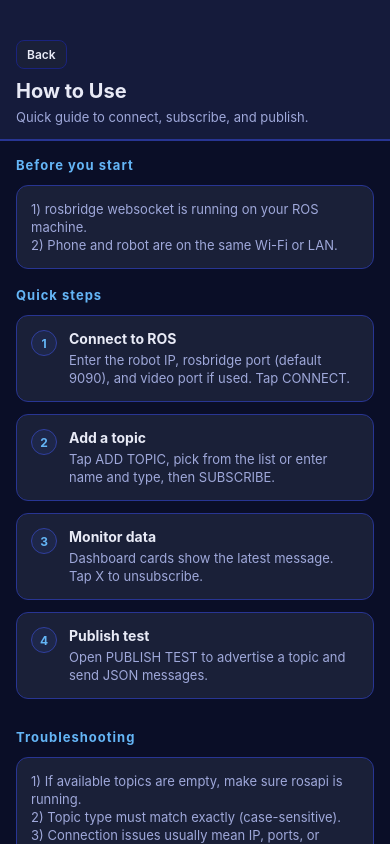
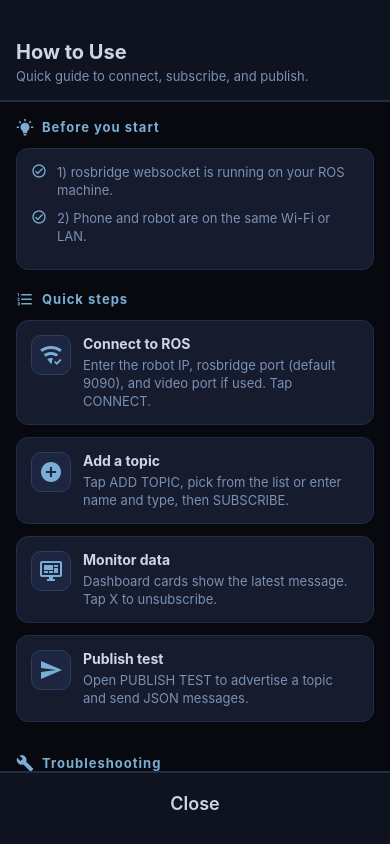
Before and after one commit to Davidpereira2803/rosground, a React Native app: screen /HowToUse in a window 390 px wide. Built offline with nearby package versions, Linux system fonts and the light colour scheme.

Commit message:
chore: update version to 1.0.2 and enhance "How to Use" screen with visual hierarchy, icons, and improved color theme

```diff
--- a/app.json
+++ b/app.json
@@ -2,7 +2,7 @@
   "expo": {
     "name": "ROS Monitor",
     "slug": "rosmonitor",
-    "version": "1.0.1",
+    "version": "1.0.2",
     "orientation": "default",
     "icon": "./assets/icon.png",
     "userInterfaceStyle": "light",
--- a/package.json
+++ b/package.json
@@ -1,6 +1,6 @@
 {
   "name": "rosground",
-  "version": "1.0.1",
+  "version": "1.0.2",
   "main": "index.js",
   "scripts": {
     "start": "expo start",
--- a/src/screens/HowToUseScreen.js
+++ b/src/screens/HowToUseScreen.js
@@ -1,5 +1,6 @@
 import React from 'react';
 import { View, Text, ScrollView, TouchableOpacity, StyleSheet } from 'react-native';
+import MaterialCommunityIcons from '@expo/vector-icons/MaterialCommunityIcons';
 import { theme } from '../theme/colors';
 
 const checks = [
@@ -12,60 +13,69 @@ const steps = [
     number: '1',
     title: 'Connect to ROS',
     body: 'Enter the robot IP, rosbridge port (default 9090), and video port if used. Tap CONNECT.',
+    icon: 'wifi-check',
   },
   {
     number: '2',
     title: 'Add a topic',
     body: 'Tap ADD TOPIC, pick from the list or enter name and type, then SUBSCRIBE.',
+    icon: 'plus-circle',
   },
   {
     number: '3',
     title: 'Monitor data',
     body: 'Dashboard cards show the latest message. Tap X to unsubscribe.',
+    icon: 'monitor-dashboard',
   },
   {
     number: '4',
     title: 'Publish test',
     body: 'Open PUBLISH TEST to advertise a topic and send JSON messages.',
+    icon: 'send',
   },
 ];
 
 const tips = [
-  '1) If available topics are empty, make sure rosapi is running.',
-  '2) Topic type must match exactly (case-sensitive).',
-  '3) Connection issues usually mean IP, ports, or firewall.',
+  { icon: 'robot', text: '1) If available topics are empty, make sure rosapi is running.' },
+  { icon: 'alphabetical', text: '2) Topic type must match exactly (case-sensitive).' },
+  { icon: 'wifi-off', text: '3) Connection issues usually mean IP, ports, or firewall.' },
 ];
 
 export default function HowToUseScreen({ navigation }) {
   return (
     <View style={styles.container}>
       <View style={styles.header}>
-        <TouchableOpacity
-          onPress={() => navigation.goBack()}
-          style={styles.backButton}
-          accessibilityRole="button"
-          accessibilityLabel="Go Back"
-        >
-          <Text style={styles.backText}>Back</Text>
-        </TouchableOpacity>
         <Text style={styles.title}>How to Use</Text>
         <Text style={styles.subtitle}>Quick guide to connect, subscribe, and publish.</Text>
       </View>
 
       <ScrollView style={styles.scroll} contentContainerStyle={styles.content}>
+        {/* Before you start section */}
         <View style={styles.section}>
-          <Text style={styles.sectionTitle}>Before you start</Text>
+          <View style={styles.sectionHeaderContainer}>
+            <MaterialCommunityIcons name="lightbulb-on" size={18} color={theme.text.accent} />
+            <Text style={styles.sectionTitle}>Before you start</Text>
+          </View>
           <View style={styles.card}>
-            <Text style={styles.cardText}>{checks.join('\n')}</Text>
+            {checks.map((check, idx) => (
+              <View key={idx} style={styles.checkItem}>
+                <MaterialCommunityIcons name="check-circle-outline" size={16} color={theme.text.accent} />
+                <Text style={styles.cardText}>{check}</Text>
+              </View>
+            ))}
           </View>
         </View>
 
+        {/* Quick steps section */}
         <View style={styles.section}>
-          <Text style={styles.sectionTitle}>Quick steps</Text>
+          <View style={styles.sectionHeaderContainer}>
+            <MaterialCommunityIcons name="format-list-numbered" size={18} color={theme.text.accent} />
+            <Text style={styles.sectionTitle}>Quick steps</Text>
+          </View>
           {steps.map((step) => (
             <View key={step.number} style={styles.stepCard}>
-              <View style={styles.stepNumber}>
-                <Text style={styles.stepNumberText}>{step.number}</Text>
+              <View style={styles.stepIconContainer}>
+                <MaterialCommunityIcons name={step.icon} size={24} color={theme.text.accent} />
               </View>
               <View style={styles.stepBody}>
                 <Text style={styles.stepTitle}>{step.title}</Text>
@@ -75,13 +85,28 @@ export default function HowToUseScreen({ navigation }) {
           ))}
         </View>
 
+        {/* Troubleshooting section */}
         <View style={styles.section}>
-          <Text style={styles.sectionTitle}>Troubleshooting</Text>
+          <View style={styles.sectionHeaderContainer}>
+            <MaterialCommunityIcons name="wrench" size={18} color={theme.text.accent} />
+            <Text style={styles.sectionTitle}>Troubleshooting</Text>
+          </View>
           <View style={styles.card}>
-            <Text style={styles.cardText}>{tips.join('\n')}</Text>
+            {tips.map((tip, idx) => (
+              <View key={idx} style={styles.tipItem}>
+                <MaterialCommunityIcons name={tip.icon} size={16} color={theme.text.secondary} />
+                <Text style={styles.cardText}>{tip.text}</Text>
+              </View>
+            ))}
           </View>
         </View>
       </ScrollView>
+
+      <View style={styles.footer}>
+        <TouchableOpacity onPress={() => navigation.goBack()}>
+          <Text style={styles.footerText}>Close</Text>
+        </TouchableOpacity>
+      </View>
     </View>
   );
 }
@@ -95,30 +120,15 @@ const styles = StyleSheet.create({
     backgroundColor: theme.background.secondary,
     paddingHorizontal: 16,
     paddingTop: 40,
-    paddingBottom: 14,
+    paddingBottom: 16,
     borderBottomWidth: 2,
     borderBottomColor: theme.border.primary,
-  },
-  backButton: {
-    alignSelf: 'flex-start',
-    paddingVertical: 6,
-    paddingHorizontal: 10,
-    borderRadius: 8,
-    backgroundColor: theme.background.card,
-    borderWidth: 1,
-    borderColor: theme.border.subtle,
-    marginBottom: 10,
-  },
-  backText: {
-    color: theme.text.primary,
-    fontWeight: '600',
-    fontSize: 12,
   },
   title: {
     fontSize: 20,
     fontWeight: '700',
     color: theme.text.primary,
-    marginBottom: 6,
+    marginBottom: 4,
   },
   subtitle: {
     color: theme.text.secondary,
@@ -129,17 +139,22 @@ const styles = StyleSheet.create({
   },
   content: {
     padding: 16,
-    paddingBottom: 30,
+    paddingBottom: 40,
   },
   section: {
-    marginBottom: 18,
+    marginBottom: 20,
+  },
+  sectionHeaderContainer: {
+    flexDirection: 'row',
+    alignItems: 'center',
+    marginBottom: 12,
   },
   sectionTitle: {
     fontSize: 13,
     fontWeight: '700',
     color: theme.text.accent,
     letterSpacing: 1,
-    marginBottom: 12,
+    marginLeft: 8,
   },
   card: {
     backgroundColor: theme.background.card,
@@ -148,10 +163,22 @@ const styles = StyleSheet.create({
     borderWidth: 1,
     borderColor: theme.border.primary,
   },
+  checkItem: {
+    flexDirection: 'row',
+    alignItems: 'flex-start',
+    marginBottom: 10,
+  },
+  tipItem: {
+    flexDirection: 'row',
+    alignItems: 'flex-start',
+    marginBottom: 10,
+  },
   cardText: {
     color: theme.text.secondary,
     fontSize: 13,
     lineHeight: 18,
+    marginLeft: 10,
+    flex: 1,
   },
   stepCard: {
     flexDirection: 'row',
@@ -161,22 +188,19 @@ const styles = StyleSheet.create({
     borderWidth: 1,
     borderColor: theme.border.primary,
     marginBottom: 12,
+    alignItems: 'flex-start',
   },
-  stepNumber: {
-    width: 26,
-    height: 26,
-    borderRadius: 13,
+  stepIconContainer: {
+    width: 40,
+    height: 40,
+    borderRadius: 10,
     backgroundColor: theme.background.input,
     alignItems: 'center',
     justifyContent: 'center',
     borderWidth: 1,
     borderColor: theme.border.secondary,
     marginRight: 12,
-  },
-  stepNumberText: {
-    color: theme.text.accent,
-    fontWeight: '700',
-    fontSize: 12,
+    flexShrink: 0,
   },
   stepBody: {
     flex: 1,
@@ -192,4 +216,19 @@ const styles = StyleSheet.create({
     fontSize: 13,
     lineHeight: 18,
   },
+  footer: {
+    padding: 14,
+    paddingHorizontal: 20,
+    paddingBottom: 30,
+    paddingVertical: 20,
+    borderTopWidth: 2,
+    borderTopColor: theme.border.primary,
+    backgroundColor: theme.background.secondary,
+    alignItems: 'center',
+  },
+  footerText: {
+    color: theme.text.primary,
+    fontSize: 18,
+    fontWeight: '600',
+  },
 });
--- a/src/theme/colors.js
+++ b/src/theme/colors.js
@@ -1,40 +1,40 @@
 export const theme = {
-  // Background colors
+  // Background colors — wider value steps for clear layering
   background: {
-    primary: '#0A0E27',      // Dark blue-black background
-    secondary: '#151B3B',    // Slightly lighter dark blue
-    card: '#1A2038',         // Card background
-    input: '#1E2749',        // Input fields
+    primary: '#08090F',      // Near-black, slightly blue-tinted
+    secondary: '#0F1320',    // Clear step up from primary
+    card: '#161C2E',         // Noticeably distinct card surface
+    input: '#1D2540',        // Active input surface
   },
 
-  // Text colors
+  // Text colors — stronger hierarchy
   text: {
-    primary: '#E8EAF6',      // Light text
-    secondary: '#9FA8DA',    // Dimmer text
-    accent: '#64B5F6',       // Blue accent text
-    muted: '#5C6BC0',        // Muted text
-    placeholder: '#546E7A',  // Placeholder text
+    primary: '#CDD6E8',      // Slightly desaturated white — less harsh
+    secondary: '#7B90B2',    // Blue-grey mid tone
+    accent: '#7AAED4',       // Dusty steel blue — calm, not vibrant
+    muted: '#445570',        // Low-key, clearly subordinate
+    placeholder: '#2E3F58',  // Barely there
   },
 
-  // Accent colors
+  // Accent colors — desaturated, purposeful
   accent: {
-    primary: '#42A5F5',      // Main blue accent
-    secondary: '#5C6BC0',    // Secondary blue
-    success: '#66BB6A',      // Green for success
-    error: '#EF5350',        // Red for errors
-    warning: '#FFA726',      // Orange for warnings
+    primary: '#4A7FA5',      // Steel blue — muted, professional
+    secondary: '#3A5A7A',    // Darker steel for secondary actions
+    success: '#4E9068',      // Muted sage green
+    error: '#A84848',        // Muted brick red
+    warning: '#9A7540',      // Muted amber
   },
 
-  // Border colors
+  // Border colors — visible but not loud
   border: {
-    primary: '#283593',      // Blue borders
-    secondary: '#303F9F',    // Lighter blue borders
-    subtle: '#1A237E',       // Subtle borders
+    primary: '#1F2E48',      // Clear but subtle
+    secondary: '#2A3F60',    // Slightly brighter for active states
+    subtle: '#111827',       // Near-invisible dividers
   },
 
-  // Status colors
+  // Status
   status: {
-    connected: '#66BB6A',
-    disconnected: '#EF5350',
+    connected: '#4E9068',
+    disconnected: '#A84848',
   },
 };
--- /dev/null
+++ b/src/theme/orcolors.js
@@ -0,0 +1,40 @@
+export const theme = {
+  // Background colors
+  background: {
+    primary: '#0A0E27',      // Dark blue-black background
+    secondary: '#151B3B',    // Slightly lighter dark blue
+    card: '#1A2038',         // Card background
+    input: '#1E2749',        // Input fields
+  },
+
+  // Text colors
+  text: {
+    primary: '#E8EAF6',      // Light text
+    secondary: '#9FA8DA',    // Dimmer text
+    accent: '#64B5F6',       // Blue accent text
+    muted: '#5C6BC0',        // Muted text
+    placeholder: '#546E7A',  // Placeholder text
+  },
+
+  // Accent colors
+  accent: {
+    primary: '#42A5F5',      // Main blue accent
+    secondary: '#5C6BC0',    // Secondary blue
+    success: '#66BB6A',      // Green for success
+    error: '#EF5350',        // Red for errors
+    warning: '#FFA726',      // Orange for warnings
+  },
+
+  // Border colors
+  border: {
+    primary: '#283593',      // Blue borders
+    secondary: '#303F9F',    // Lighter blue borders
+    subtle: '#1A237E',       // Subtle borders
+  },
+
+  // Status colors
+  status: {
+    connected: '#66BB6A',
+    disconnected: '#EF5350',
+  },
+};
```
Also changed, not shown: 2 other files (tests, documents, lock files or other folders).
